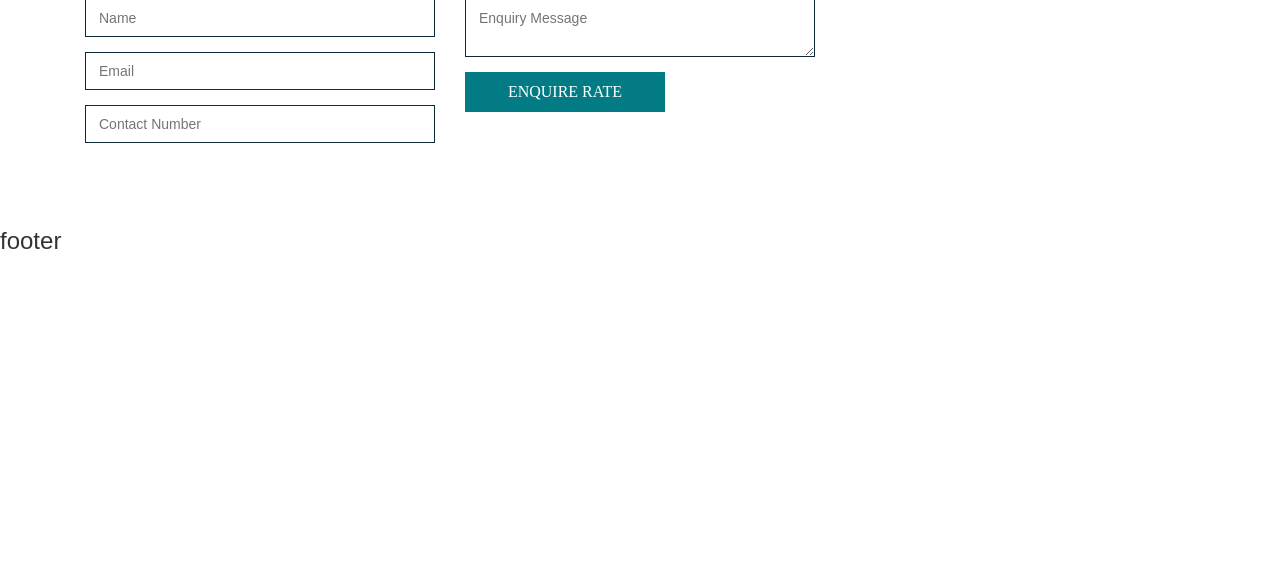
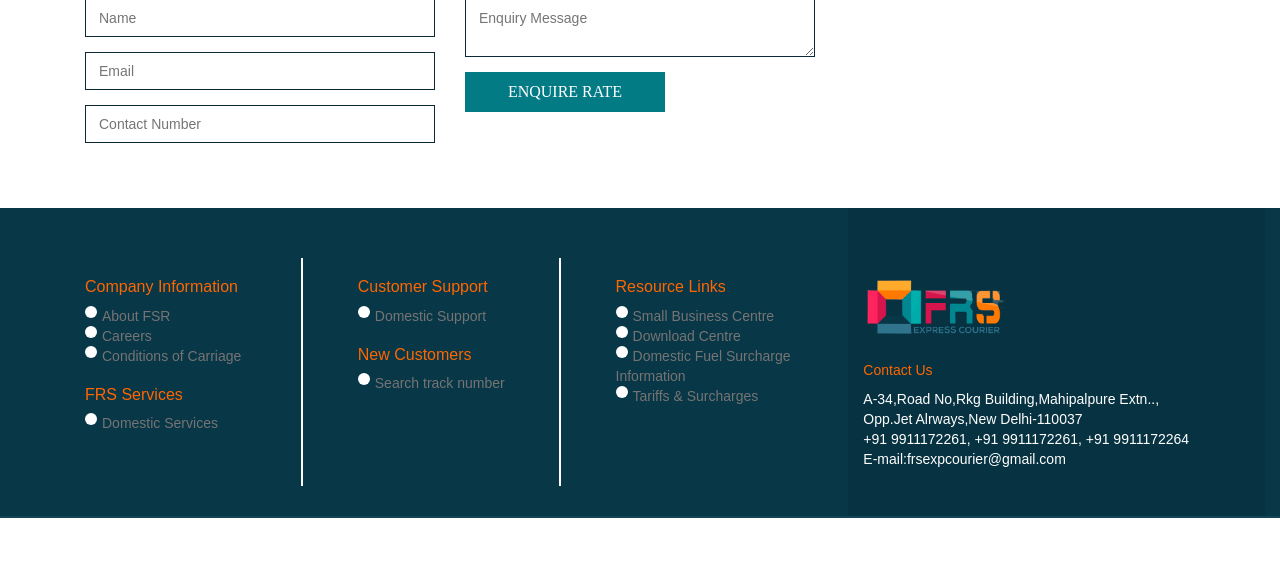
Before and after one commit to iqbalukkadan/frs, a CodeIgniter app: page /frs-courier/ in a window 1280 px wide. Shown: the part 2833-3401 px from the top of the page. Before the commit the page ends 3082 px from the top, so only its background shows below. Run offline with CodeIgniter, Linux system fonts and the light colour scheme; some libraries are stand-ins or nearby versions; some web fonts are replaced.

Commit message:
afsal footer section compleated..

```diff
--- a/application/config/constants.php
+++ b/application/config/constants.php
@@ -2,7 +2,7 @@
 
 defined('BASEPATH') OR exit('No direct script access allowed');
 defined('BASEPATH') OR exit('No direct script access allowed');
-define('BASE_URL', "http://frs.localhost:8080/");
+define('BASE_URL', "http://localhost/frs-courier");
 defined('IMAGEPATH') OR define('IMAGEPATH', BASE_URL . '/dist/images');
 defined('CSSPATH') OR define('CSSPATH', BASE_URL . '/dist/css');
 defined('SCRIPTPATH') OR define('SCRIPTPATH', BASE_URL . '/dist/js');
--- a/application/views/templates/footer.php
+++ b/application/views/templates/footer.php
@@ -1,3 +1,95 @@
-<h3>footer</h3>
+<section>
+<!--    footer section-->
+<div class="container-fluid  footer-background">
+    <div class="col-sm-8">
+          <div class="col-sm-12  heght-auto margin-auto">
+                <div class="col-sm-4 margin-padng-none foot-right-brdr-ht">
+                    <div class="col-sm-12 margin-padng-none">
+                        <ul class="foot-contant">
+                            <li><h5>Company Information</h5></li>
+                            <li><div class="contnt-dots"></div>About FSR</li>
+                            <li><div class="contnt-dots"></div>Careers</li>
+                              <li> <div class="contnt-dots"></div>Conditions of Carriage</li>
+
+
+                        </ul>
+                    </div>
+                    <div class="col-sm-12 margin-padng-none">
+                       <ul class="foot-contant">
+                          <li><h5>FRS Services</h5></li>
+                          <li> <div class="contnt-dots"></div>Domestic Services</li>
+                        </ul>
+                    </div>
+                </div>
+                <div class="col-sm-4 margin-padng-none foot-right-brdr-ht">
+                    <div class="col-sm-12">
+                        <ul class="foot-contant">
+                            <li><h5>Customer Support</h5></li>
+                         <li><div class="contnt-dots"></div>Domestic Support</li>
+
+                        </ul>
+                    </div>
+                    <div class="col-sm-12">
+                       <ul class="foot-contant">
+                        <li><h5>New Customers</h5></li>
+                       <li> <div class="contnt-dots"></div>Search track number</li>
+                        </ul>
+                    </div>
+                </div>
+                <div class="col-sm-4 margin-padng-none  border-none">
+                    <div class="col-sm-12">
+                        <ul class="foot-contant">
+                            <li><h5>Resource Links</h5></li>
+                          <li>  <div class="contnt-dots"></div>Small Business Centre</li>
+                           <li> <div class="contnt-dots"></div>Download Centre</li>
+                          <li> <div class="contnt-dots"></div>Domestic Fuel Surcharge Information</li>
+                           <li> <div class="contnt-dots"></div>Tariffs & Surcharges</li>
+                        </ul>
+                    </div>
+                </div>
+            </div>
+         </div>
+    <div class="col-sm-4 foot-scn-color foot-scn-ht  margin-padng-none">
+        <div class="col-sm-12 margin-padng-none">
+            <div class="col-sm-4 foot-logo">
+            <img src="<?php echo IMAGEPATH ?>/logo/frs.png">
+            </div>
+        </div>
+        <div class="col-sm-12 foot-sddress-mrgn ">
+             <div class="foot-sddress">
+                <h5>Contact Us</h5>
+                <ul class="form col-sm-12 no-padding">
+                    <li>
+                        A-34,Road No,Rkg Building,Mahipalpure Extn..,
+                    </li>
+                    <li>
+                        Opp.Jet Alrways,New Delhi-110037
+                    </li>
+                    <li>
+
+                    </li>
+
+                    <li>
+
+                        +91 9911172261,
+                        +91 9911172261,
+                        +91 9911172264
+                    </li>
+                    <li>E-mail:frsexpcourier@gmail.com</li>
+                </ul>
+            </div>
+        </div>
+    </div>
+    </div>
+
+    </div>
+
+
+</section>
+<div class="container-fluid copyritw-ht">
+    <div class="container">
+
+    </div>
+</div>
 </body>
 </html>
--- a/dist/css/frs.css
+++ b/dist/css/frs.css
@@ -647,3 +647,70 @@ a:focus,a:hover,a:active{
     color: #767575;
     text-align:center;
 }
+/*
+footer*/
+.foot-contant li{
+    font-size:14px;
+    font-weight:400;
+    color: #767474;
+    width:100%;
+
+}
+.foot-contant h5{
+    font-size:16px;
+    font-weight:500;
+    margin-top:20px;
+    color:#f60;
+}
+.contnt-dots{
+   width:12px;
+   height:12px;
+   border-radius:50%;
+   background-color: #ffffff;
+   float:left;
+   margin-right:5px;
+}
+.footer-background{
+    background-color:#083747;
+    height:310px;
+    border-bottom:2px solid #114557;
+}
+.foot-right-brdr-ht{
+   height:228px;
+   margin-top:50px !important;
+   border-right:2px solid #ffffff;
+}
+.foot-scn-color{
+    background-color:#063241;
+}
+.foot-scn-ht{
+    height:100%;
+
+}
+.border-none{
+    height:228px;
+   margin-top:50px !important;
+
+}
+.copyritw-ht{
+    height:50px;
+}
+.foot-logo{
+    margin-top:70px;
+}
+.foot-sddress-mrgn{
+    margin-top:15px;
+}
+.foot-logo img{
+  background-size:cover;
+  display:block;
+  height:60px;
+}
+.form li{
+  font-size:14px;
+  color: #ffffff;
+}
+.foot-sddress h5{
+   color:#f60;
+
+}
```
Also changed, not shown: application/language/english/index.html (deleted, +0 -11 lines), application/language/index.html (deleted, +0 -11 lines), dist/images/courier-about.jpg (added), dist/images/logo/Frs.png (added), dist/images/logo/frs-logo.png (deleted).
